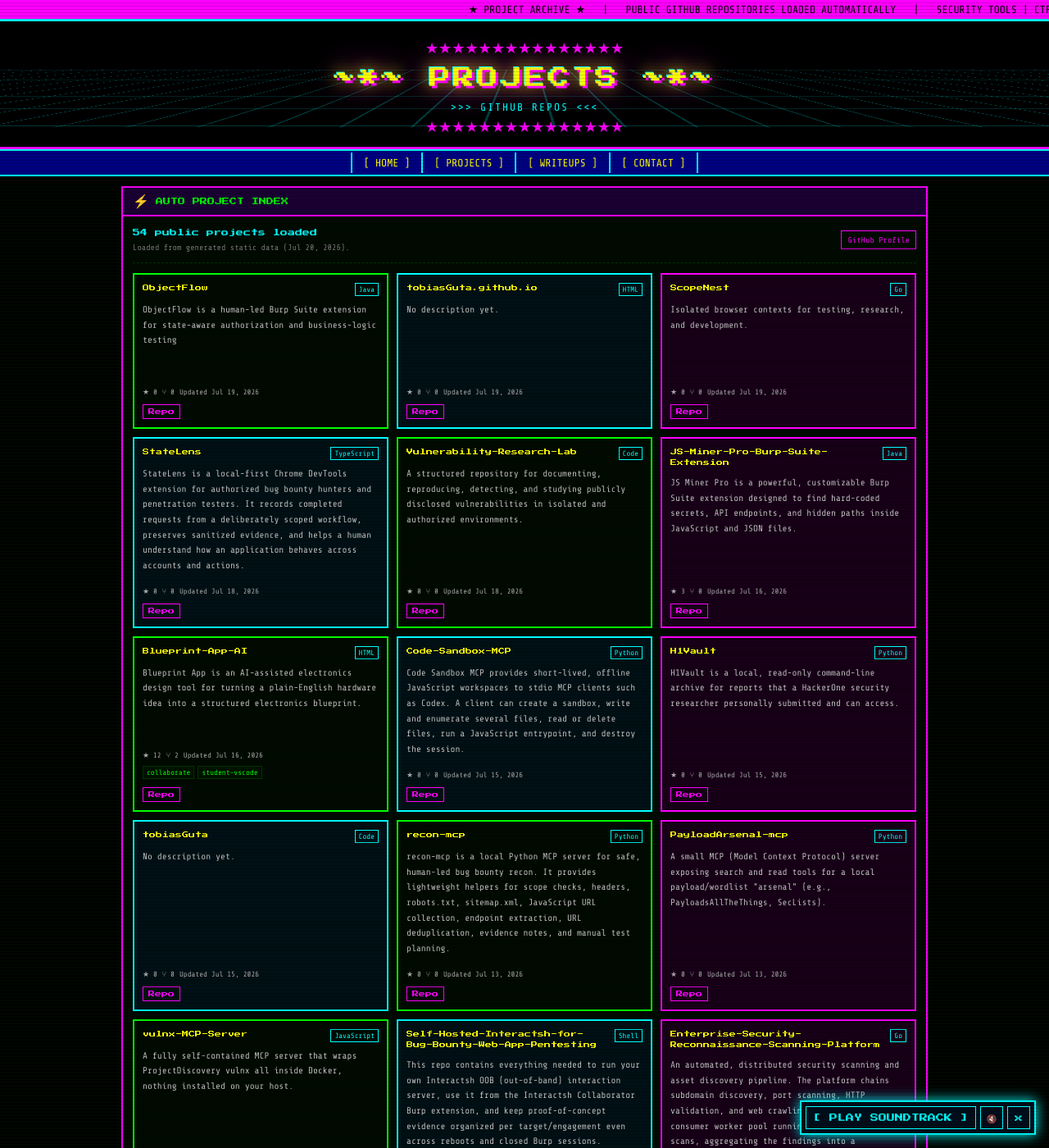
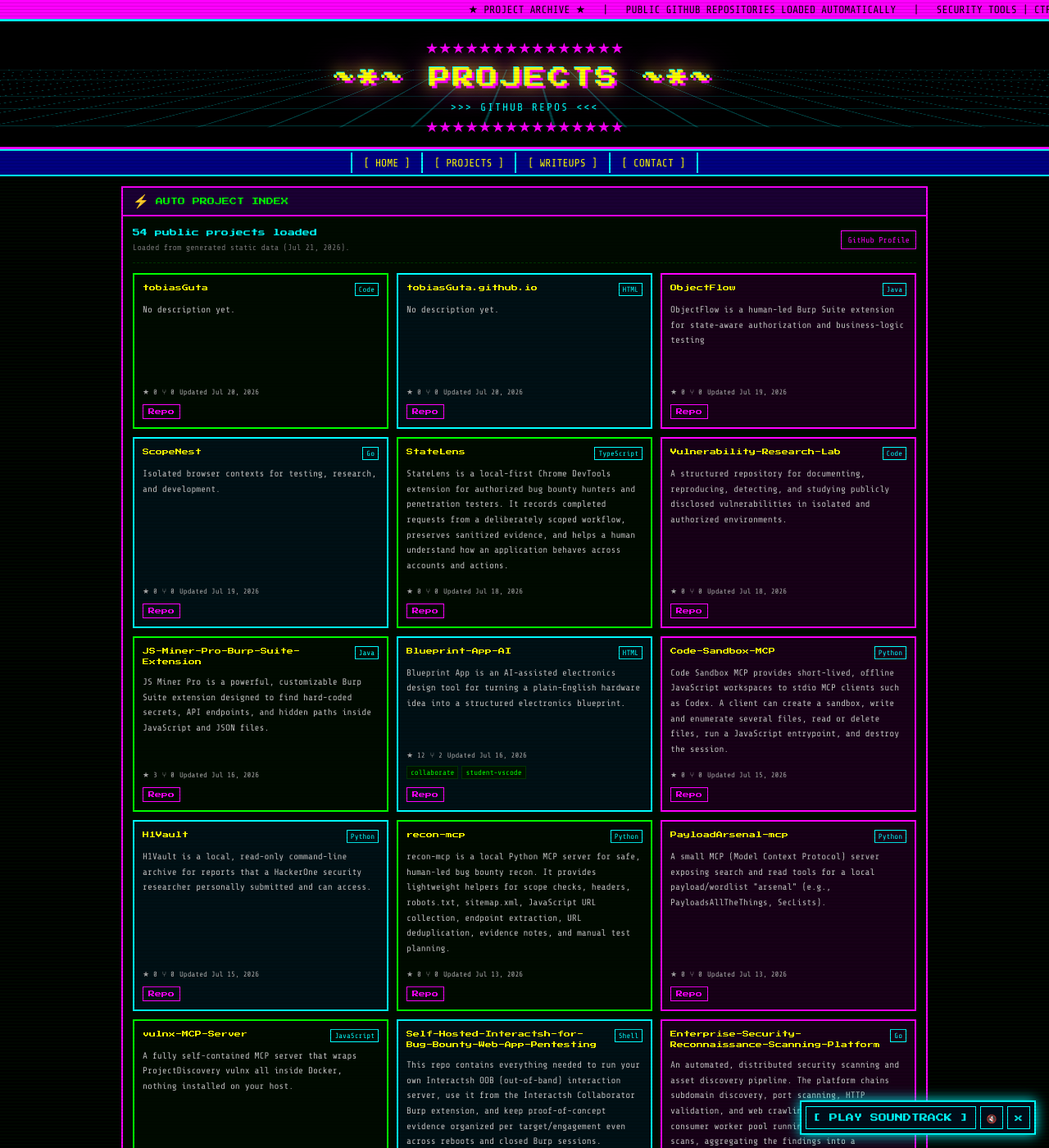
Before and after one commit to tobiasGuta/tobiasGuta.github.io, a Jekyll site: the page built from projects.html, in a window 1280 px wide and 1400 px high. Shown: the whole window at 82% size. Built offline with Jekyll 4.4.1, drawn with Linux system fonts in a browser that asks for light colours; part of the change alters nothing that is shown.

```diff
--- a/assets/data/projects.json
+++ b/assets/data/projects.json
@@ -1,18 +1,18 @@
 {
   "owner": "tobiasGuta",
   "source": "github_api",
-  "generated_at": "2026-07-20T11:11:56.336765+00:00",
+  "generated_at": "2026-07-21T10:33:05.327070+00:00",
   "projects": [
     {
-      "name": "ObjectFlow",
-      "description": "ObjectFlow is a human-led Burp Suite extension for state-aware authorization and business-logic testing",
-      "html_url": "https://github.com/tobiasGuta/ObjectFlow",
+      "name": "tobiasGuta",
+      "description": null,
+      "html_url": "https://github.com/tobiasGuta/tobiasGuta",
       "homepage": null,
-      "language": "Java",
+      "language": null,
       "topics": [],
       "stargazers_count": 0,
       "forks_count": 0,
-      "updated_at": "2026-07-19T15:13:15Z",
+      "updated_at": "2026-07-20T21:18:23Z",
       "fork": false,
       "archived": false
     },
@@ -25,7 +25,20 @@
       "topics": [],
       "stargazers_count": 0,
       "forks_count": 0,
-      "updated_at": "2026-07-19T10:02:09Z",
+      "updated_at": "2026-07-20T11:12:31Z",
+      "fork": false,
+      "archived": false
+    },
+    {
+      "name": "ObjectFlow",
+      "description": "ObjectFlow is a human-led Burp Suite extension for state-aware authorization and business-logic testing",
+      "html_url": "https://github.com/tobiasGuta/ObjectFlow",
+      "homepage": null,
+      "language": "Java",
+      "topics": [],
+      "stargazers_count": 0,
+      "forks_count": 0,
+      "updated_at": "2026-07-19T15:13:15Z",
       "fork": false,
       "archived": false
     },
@@ -120,19 +133,6 @@
       "stargazers_count": 0,
       "forks_count": 0,
       "updated_at": "2026-07-15T04:04:55Z",
-      "fork": false,
-      "archived": false
-    },
-    {
-      "name": "tobiasGuta",
-      "description": null,
-      "html_url": "https://github.com/tobiasGuta/tobiasGuta",
-      "homepage": null,
-      "language": null,
-      "topics": [],
-      "stargazers_count": 0,
-      "forks_count": 0,
-      "updated_at": "2026-07-15T02:53:52Z",
       "fork": false,
       "archived": false
     },
```
